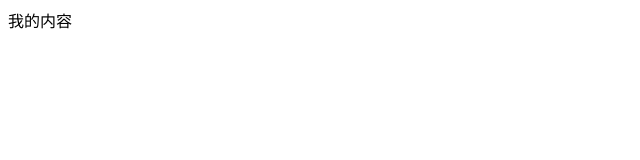
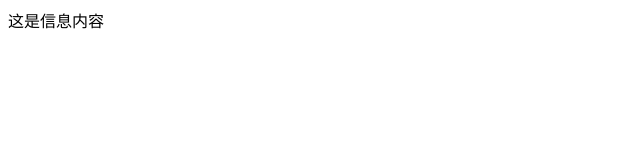
Before and after one commit to SiMenHQ/blog20170408, a plain HTML site: page index.html in a window 1280 px wide. Shown: the full height of the page, 0-640 px from the left. Drawn offline with Linux system fonts and the light colour scheme.

Commit message:
Update index.html

```diff
--- a/index.html
+++ b/index.html
@@ -2,5 +2,5 @@
 <html>
   <title>我的第一个页面
   </title>
-我的内容
+这是信息内容
 </html>
```
